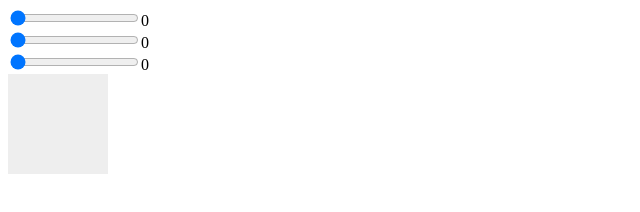
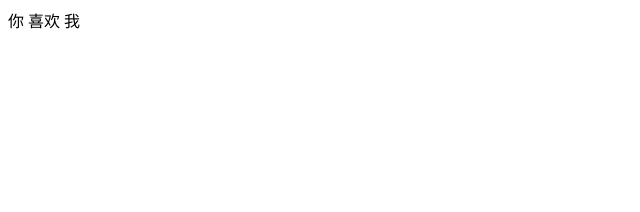
Before and after one commit to vegali/react-demo, a React app: page / in a window 1280 px wide. Shown: the whole page, without its empty margins (0-640 px from the left). Built offline with nearby package versions, Linux system fonts and the light colour scheme.

Commit message:
event demo

```diff
--- a/src/component/event-demo.js
+++ b/src/component/event-demo.js
@@ -0,0 +1,22 @@
+import React, { Component } from 'react';
+
+class EventDemo extends Component{
+    state = {
+        liked : true
+    };
+
+    update = () => {
+        this.setState({
+            liked : !this.state.liked
+        })
+    };
+
+    render(){
+        let text = this.state.liked ? '喜欢' : '不喜欢'
+        return(
+            <div onClick={this.update}>你 {text} 我</div>
+        );
+    }
+}
+
+export default EventDemo;
--- a/src/index.html
+++ b/src/index.html
@@ -8,5 +8,6 @@
 <div id="hello-world"></div>
 <div id="life-cycle"></div>
 <div id="ref-demo"></div>
+<div id="event-demo"></div>
 </body>
 </html>
--- a/src/index.js
+++ b/src/index.js
@@ -4,10 +4,12 @@ import React, { Component } from 'react';
 import ReactDom from 'react-dom';
 // import HelloWorld from './component/hello-world';
 // import DestroyComponent from './component/destroy-component';
-import RefDemo from './component/ref-demo'
+// import RefDemo from './component/ref-demo'
+import EventDemo from './component/event-demo'
 
 ReactDom.render(
     //<HelloWorld/>,document.getElementById('hello-world'),
     // <DestroyComponent/>,document.getElementById('life-cycle')
-    <RefDemo/>,document.getElementById('ref-demo')
+    //<RefDemo/>,document.getElementById('ref-demo')
+    <EventDemo/>,document.getElementById('event-demo')
 );
```
